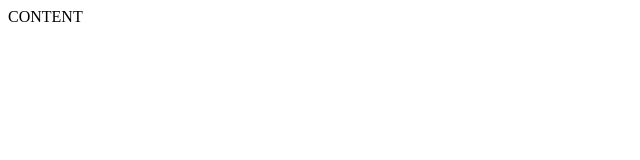
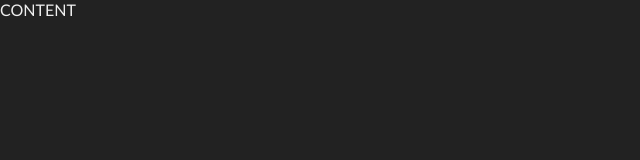
Before and after one commit to L00Nav/extra1-rpg, a website: page index.html in a window 1280 px wide. Shown: the whole page, without its empty margins (0-640 px from the left). Drawn offline with Linux system fonts and the light colour scheme.

Commit message:
final starting setup

```diff
--- /dev/null
+++ b/default-theme.css
@@ -0,0 +1,13 @@
+body,
+body * {
+    margin: 0;
+    padding: 0;
+    vertical-align: top;
+    box-sizing: border-box;
+    color: #eee;
+}
+
+body {
+    font-family: 'Gill Sans', 'Gill Sans MT', Calibri, 'Trebuchet MS', sans-serif;
+    background-color: #222;
+}
--- a/index.html
+++ b/index.html
@@ -5,6 +5,7 @@
     <meta http-equiv="X-UA-Compatible" content="IE=edge">
     <meta name="viewport" content="width=device-width, initial-scale=1.0">
     <title>RPG</title>
+    <link rel="stylesheet" href="default-theme.css">
 </head>
 
 <body>
```
Also changed, not shown: README.md (added).
